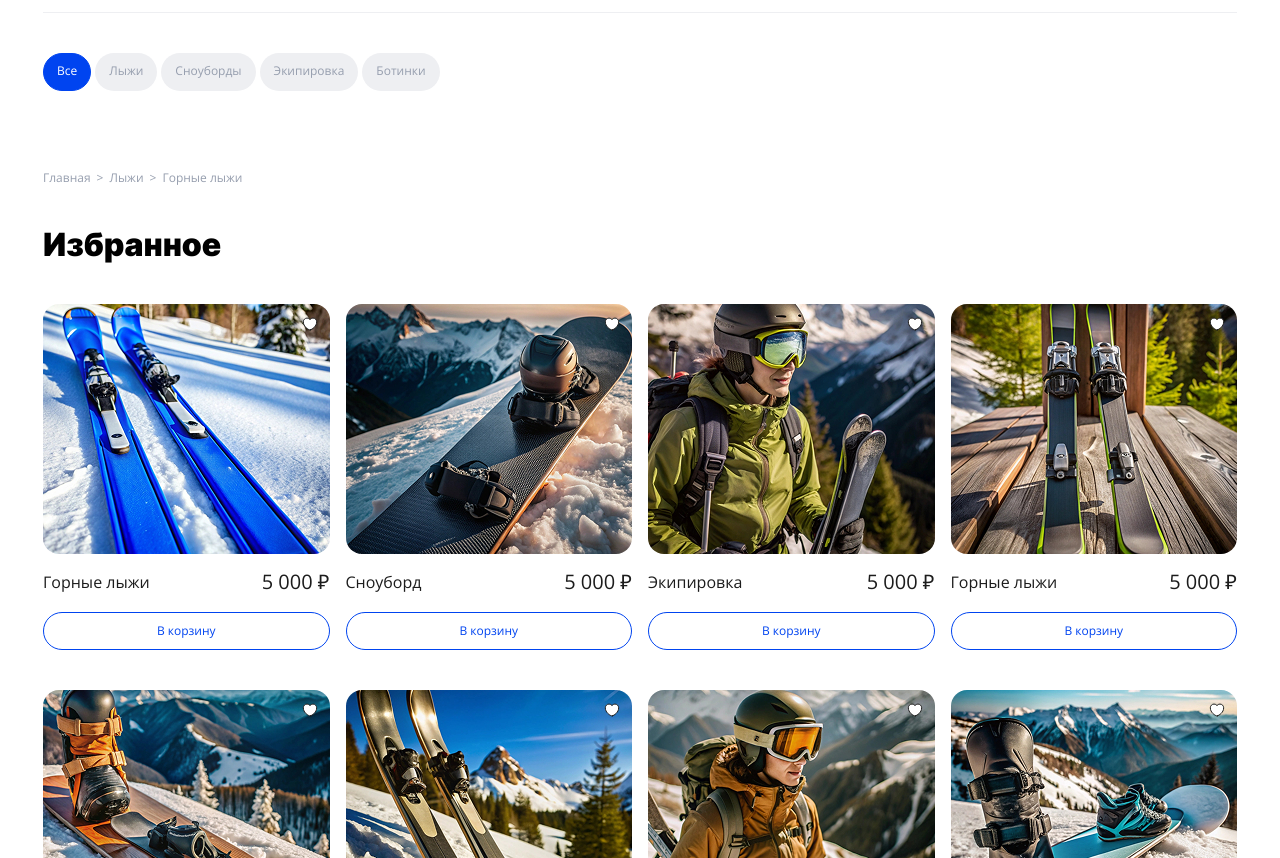
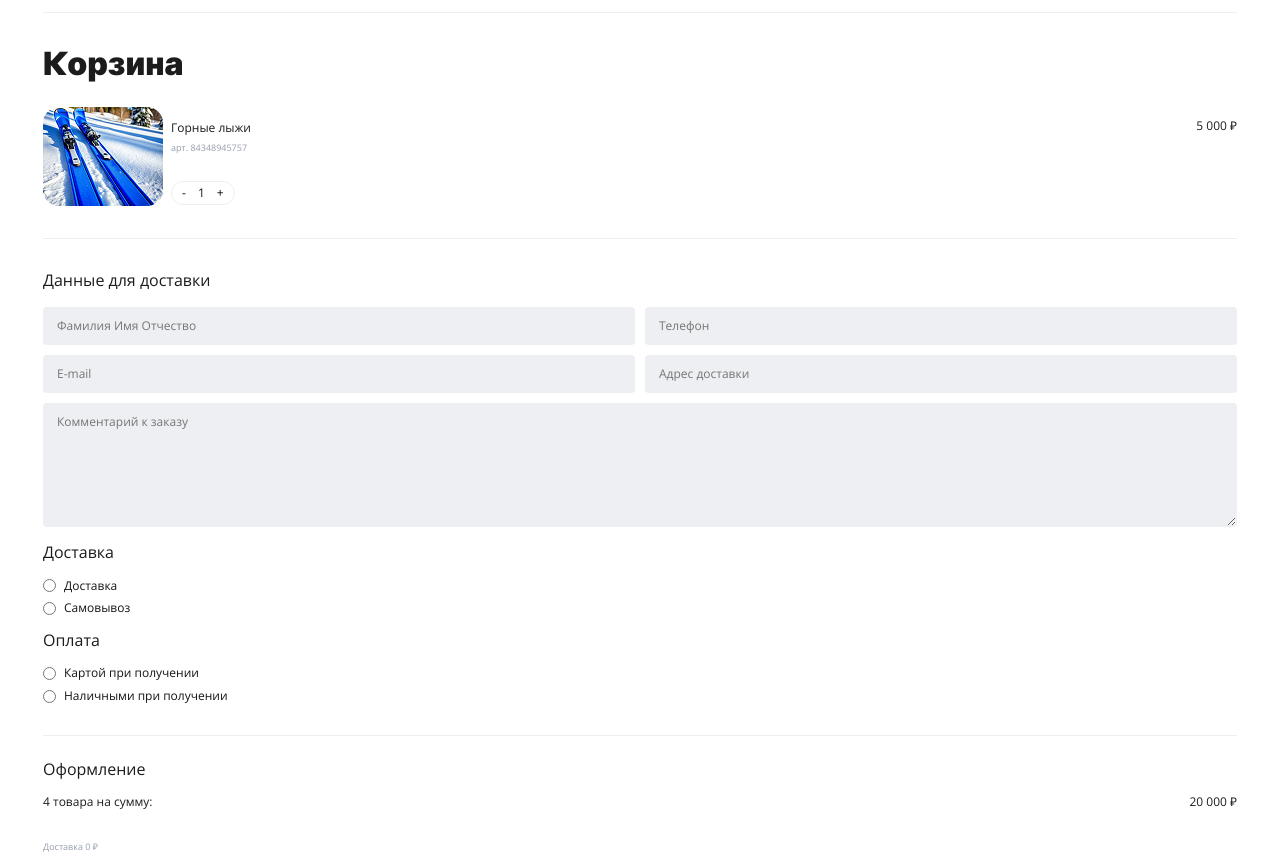
Before and after one commit to roman-ivannikov/ski-people, a website built with Vite: page index.html in a window 1280 px wide. Shown: the part 57-915 px from the top of the page. Built offline with nearby package versions, Linux system fonts and the light colour scheme.

Commit message:
run styled cart

```diff
--- a/index.html
+++ b/index.html
@@ -61,6 +61,7 @@
 
     <main class="main">
 
+      <!--
       <div class="catalog">
         <div class="container">
           <ul class="catalog__list">
@@ -72,7 +73,9 @@
           </ul>
         </div>
       </div>
+      -->
 
+      <!--
       <div class="breadcrumb">
         <div class="container">
           <nav class="breadcrumb__navifation">
@@ -84,7 +87,9 @@
           </nav>
         </div>
       </div>
+      -->
 
+      <!--
       <section class="goods">
         <div class="container">
           <h2 class="goods__title">Избранное</h2>
@@ -248,7 +253,9 @@
           </ul>
         </div>
       </section>
+      -->
 
+      <!--
       <section class="product">
         <div class="container product__container">
           <h2 class="product__title">Горные лыжи</h2>
@@ -324,6 +331,7 @@
           </div>
         </div>
       </section>
+      -->
 
       <section class="cart">
         <div class="container">
@@ -332,7 +340,8 @@
             <ul class="cart__list">
               <li class="cart__item">
                 <img src="/img/ski_mini.jpg" alt="Лыжи" class="cart__item-image">
-                <h3 class="cart__item-title">Горные лыжи</h3>
+
+                <p class="cart__item-title">Горные лыжи</p>
                 <p class="cart__item-price">5&nbsp;000&nbsp;₽</p>
                 <p class="cart__item-id">арт. 84348945757</p>
                 <div class="cart__item-action count">
@@ -343,24 +352,14 @@
               </li>
             </ul>
 
-            <div class="cart__info">
-              <h3 class="cart__info-title">Оформление</h3>
-              <div class="cart__info-summary">
-                <span>4 товара на сумму:</span>
-                <span>20&nbsp;000&nbsp;₽</span>
-              </div>
-              <p class="cart__info-delivery">Доставка 0&nbsp;₽</p>
-              <button class="btn cart__info-btn" type="submit" form="orderForm">Оформить заказ</button>
-            </div>
-
             <form action="#" method="POST" class="cart__form" id="orderForm">
-              <h3 class="cart__form-title">Данные для доставки</h3>
-              <fieldset class="cart__form-group">
+              <fieldset class="cart__form-group cart__form-inputs">
+                <legend class="cart__form-legend">Данные для доставки</legend>
                 <input type="text" name="name" class="cart__form-input" placeholder="Фамилия Имя Отчество">
                 <input type="tel" name="tel" class="cart__form-input" placeholder="Телефон">
                 <input type="email" name="email" class="cart__form-input" placeholder="E-mail">
                 <input type="text" name="address" class="cart__form-input" placeholder="Адрес доставки">
-                <textarea name="comment" id="comment" class="cart__form-input" placeholder="Комментарий к заказу"></textarea>
+                <textarea name="comment" id="comment" class="cart__form-input" placeholder="Комментарий к заказу" rows="7"></textarea>
               </fieldset>
               <fieldset class="cart__form-group">
                 <legend class="cart__form-legend">Доставка</legend>
@@ -385,11 +384,23 @@
                 </label>
               </fieldset>
             </form>
+
+            <div class="cart__info">
+              <p class="cart__info-title">Оформление</p>
+              <div class="cart__info-summary">
+                <span>4 товара на сумму:</span>
+                <span>20&nbsp;000&nbsp;₽</span>
+              </div>
+              <p class="cart__info-delivery">Доставка 0&nbsp;₽</p>
+              <button class="btn cart__info-btn" type="submit" form="orderForm">Оформить заказ</button>
+            </div>
+
           </div>
 
         </div>
       </section>
 
+      <!--
       <section class="order">
         <div class="container order__container">
           <div class="order__wrapper">
@@ -433,6 +444,7 @@
           </div>
         </div>
       </section>
+      -->
     </main>
 
     <footer class="footer">
--- a/src/style.scss
+++ b/src/style.scss
@@ -7,5 +7,6 @@
 @use "styles/goods";
 @use "styles/product";
 @use "styles/order";
+@use "styles/cart";
 
 @use "styles/footer";
--- /dev/null
+++ b/src/styles/cart.scss
@@ -0,0 +1,253 @@
+.cart {
+
+    padding-top: 24px;
+    padding-bottom: 60px;
+
+    color: #1C1C1C;
+
+    @media (min-width: 768px) {
+        padding-top: 32px;
+        padding-bottom: 80px;
+    }
+
+    // .cart__title
+
+    &__title {
+        margin-bottom: 24px;
+
+    }
+
+    // .cart__body
+
+    &__body {
+    }
+
+    // .cart__list
+
+    &__list {
+        padding-bottom: 24px;
+
+        @media (min-width: 768px) {
+            padding-bottom: 32px;
+        }
+    }
+
+    // .cart__item
+
+    &__item {
+        display: grid;
+        grid-template-columns: auto auto 1fr;
+        grid-template-rows: repeat(3, auto);
+        column-gap: 8px;
+        align-items: center;
+
+        @media (min-width: 768px) {
+
+        }
+    }
+
+    // .cart__item-image
+
+    &__item-image {
+        grid-column: 1 / 2;
+        grid-row: 1 / -1;
+        border-radius: 16px;
+        aspect-ratio: 1.21;
+        max-width: 80px;
+
+        @media (min-width: 768px) {
+            max-width: 120px;
+        }
+
+    }
+
+    // .cart__item-title
+
+    &__item-title {
+        grid-column: 2 / -1;
+        grid-row: 1 / 2;
+
+        @media (min-width: 768px) {
+            grid-column: 2 / 3;
+            padding-top: 12px;
+        }
+    }
+
+    // .cart__item-price
+
+    &__item-price {
+        grid-column: 3 / -1;
+        grid-row: 3 / 4;
+
+        @media (min-width: 768px) {
+            grid-row: 1 / -1;
+            align-self: start;
+            justify-self: flex-end;
+            padding-top: 12px;
+        }
+    }
+
+    // .cart__item-id
+
+    &__item-id {
+        grid-column: 2 / -1;
+        grid-row: 2 / 3;
+        font-size: 9px;
+        color: #969EAE;
+        margin-top: 4px;
+        margin-bottom: 13px;
+
+        @media (min-width: 768px) {
+            grid-column: 2 / 3;
+            margin-top: 6px;
+            margin-bottom: 24px;
+        }
+    }
+
+    // .cart__item-action
+
+    &__item-action {
+        grid-column: 2 / 3;
+        grid-row: 3 / 4;
+
+        @media (min-width: 768px) {
+            grid-column: 2 / -1;
+        }
+    }
+
+    // .cart__info
+
+    &__info {
+        padding-top: 24px;
+        border-top: 1px solid #EEEFF2;
+    }
+
+    // .cart__info-title
+
+    &__info-title {
+        font-size: 16px;
+        margin-bottom: 16px;
+    }
+
+    // .cart__info-summary
+
+    &__info-summary {
+        margin-bottom: 32px;
+        display: flex;
+        align-items: center;
+        justify-content: space-between;
+    }
+
+    // .cart__info-delivery
+
+    &__info-delivery {
+        font-size: 9px;
+        color: #969EAE;
+        margin-bottom: 8px;
+    }
+
+    // .cart__info-btn
+
+    &__info-btn {
+        width: 100%;
+    }
+
+    // .cart__form
+
+    &__form {
+        padding: 24px 0;
+        border-top: 1px solid #EEEFF2;
+
+        @media (min-width: 768px) {
+            padding: 32px 0;
+        }
+    }
+
+    // .cart__form-group
+
+    &__form-group {
+        padding: 0;
+        border: none;
+
+        display: flex;
+        flex-direction: column;
+        row-gap: 8px;
+
+        &:not(:last-child) {
+            margin-bottom: 16px;
+        }
+
+        textarea {
+            flex-grow: 1;
+        }
+
+    }
+
+    &__form-inputs {
+        @media (min-width: 768px) {
+            flex-direction: row;
+            flex-wrap: wrap;
+            gap: 10px;
+        }
+    }
+
+    // .cart__form-input
+
+    &__form-input {
+        @media (min-width: 768px) {
+            &:not(textarea) {
+                flex-basis: calc(50% - 5px);
+            }
+        }
+    }
+
+    // .cart__form-legend
+
+    &__form-legend {
+        font-size: 16px;
+        margin-bottom: 16px;
+        padding: 0;
+    }
+
+    // .cart__form-label
+
+    &__form-label {
+        display: flex;
+        align-items: center;
+        column-gap: 8px;
+        color: #151515;
+    }
+
+    // .cart__form-radio
+
+    &__form-radio {
+    }
+}
+
+.count {
+
+    display: flex;
+    align-items: center;
+    column-gap: 12px;
+    padding: 4px 10px;
+    border-radius: 32px;
+    border: 1px solid #EEEFF2;
+    width: fit-content;
+
+    color: #1C1C1C;
+    font-size: 12px;
+    // .count__minus
+
+    &__minus {
+    }
+
+    // .count__num
+
+    &__num {
+    }
+
+    // .count__plus
+
+    &__plus {
+    }
+}
--- a/src/styles/common.scss
+++ b/src/styles/common.scss
@@ -8,9 +8,8 @@ h2 {
     }
 }
 
-input {
-    padding: 12px 24px;
-    height: 38px;
+input, textarea {
+    padding: 11px 13px;
     max-width: 100%;
     border-radius: 4px;
     background-color: #EEEFF2;
@@ -18,9 +17,18 @@ input {
     border: 1px solid transparent;
     outline: none;
 
+    &[type="search"] {
+        padding: 12px 24px;
+        border-radius: 32px;
+    }
+
     &:focus, &:active, &:focus-visible {
         border-color: #DFE3EB;
     }
+}
+
+input:not([type="radio"]) {
+    height: 38px;
 }
 
 .search {
@@ -28,7 +36,6 @@ input {
 
     &__input {
         width: 100%;
-        border-radius: 32px;
         padding-right: 40px;
     }
 
```
